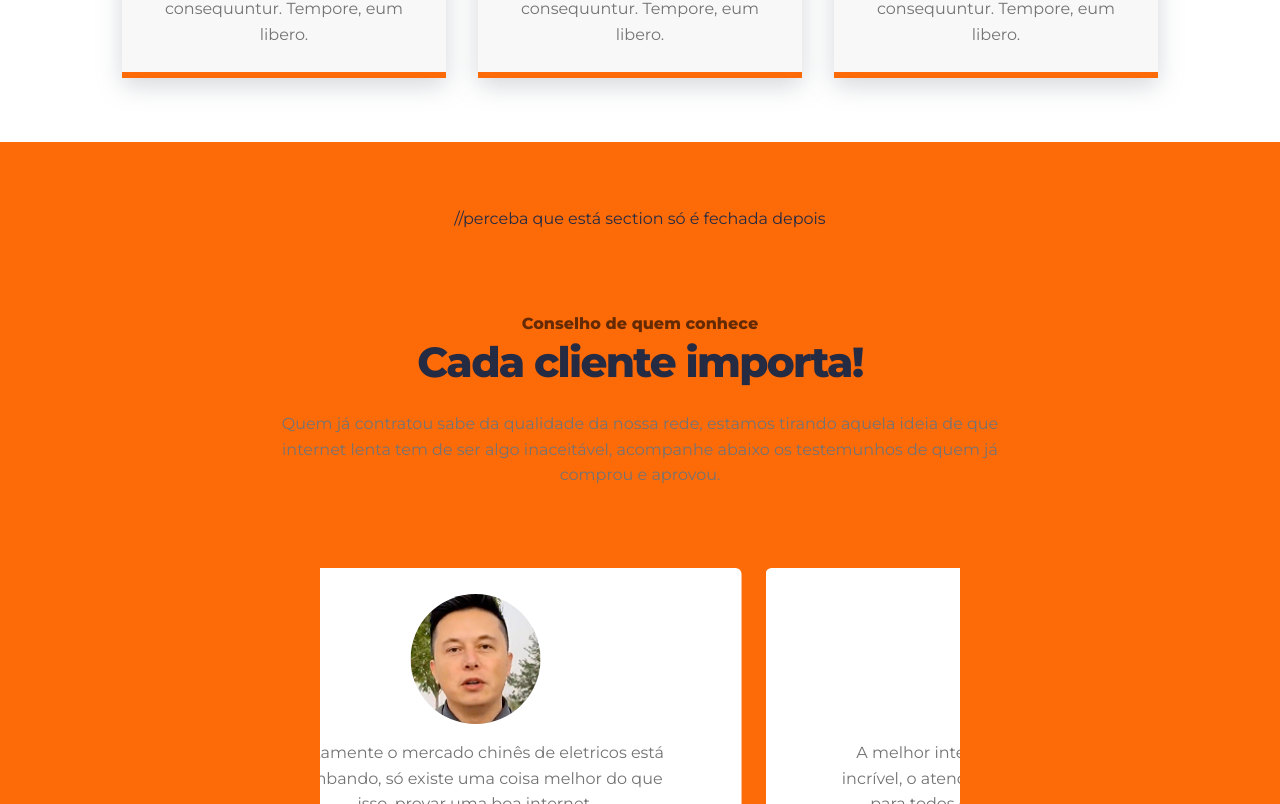
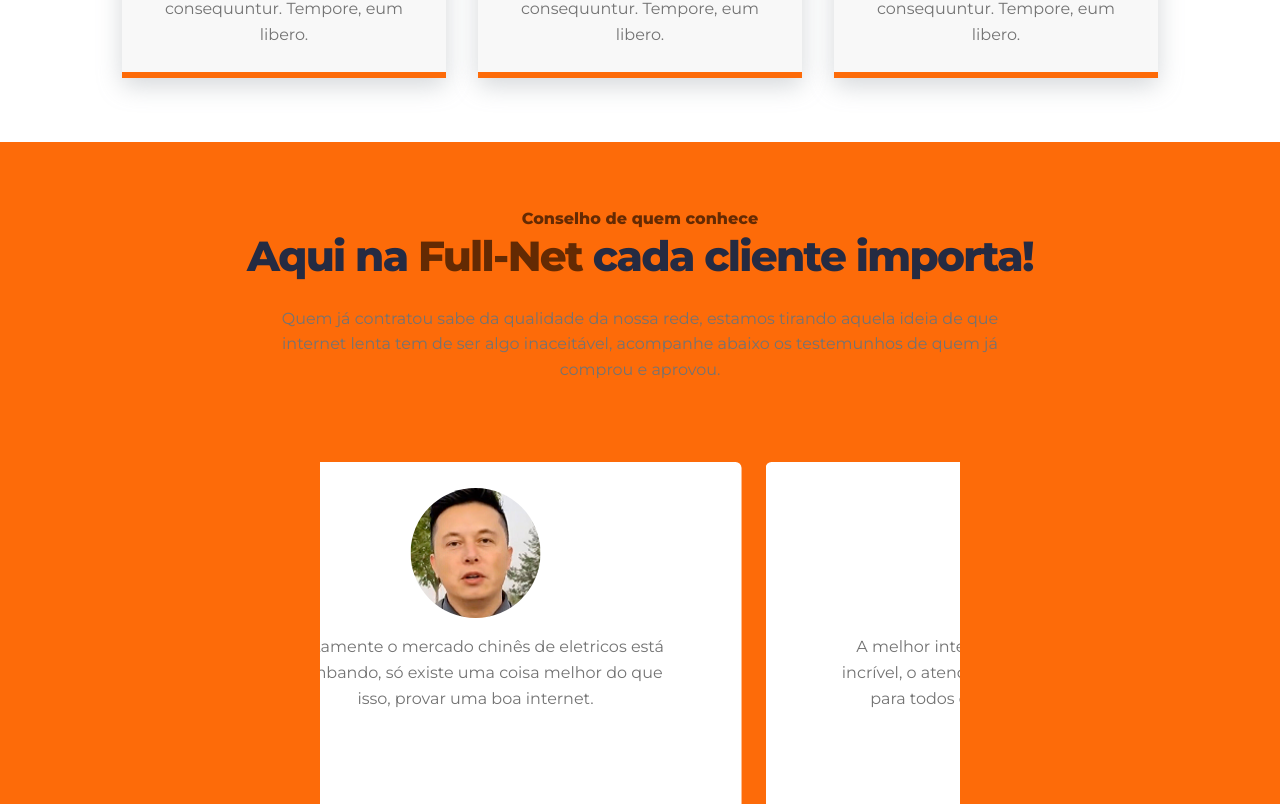
Before and after one commit to wellingtondavies/desenvolvimento-web, a React (Vite) app in the folder Segundobi/FullNet/: page / in a window 1280 px wide. Shown: the part 1496-2300 px from the top of the page. Built offline with nearby package versions, Linux system fonts and the light colour scheme.

Commit message:
Correção do atalho depoimentos, para não matar o Scroll ao clicar

```diff
--- a/Segundobi/FullNet/src/pages/Home.tsx
+++ b/Segundobi/FullNet/src/pages/Home.tsx
@@ -104,7 +104,12 @@
                       </a>
                     </li>
                     <li>
-                      <a href="#testimonials">Depoimentos</a>
+                      <a
+                        onClick={() => setShowMobileMenu(!showMobileMenu)}
+                        href="#testimonials"
+                      >
+                        Depoimentos
+                      </a>
                     </li>
                     <li>
                       <a href="#pricing">Preços</a>
@@ -200,11 +205,12 @@
       </section>
 
       <section id="testimonials">
-        //perceba que está section só é fechada depois
         <header>
           <span>
             <p className="desktop-only">Conselho de quem conhece</p>
-            <h2>Cada cliente importa!</h2>
+            <h2>
+              Aqui na <strong>Full-Net</strong> cada cliente importa!
+            </h2>
           </span>
           <p>
             Quem já contratou sabe da qualidade da nossa rede, estamos tirando
```
